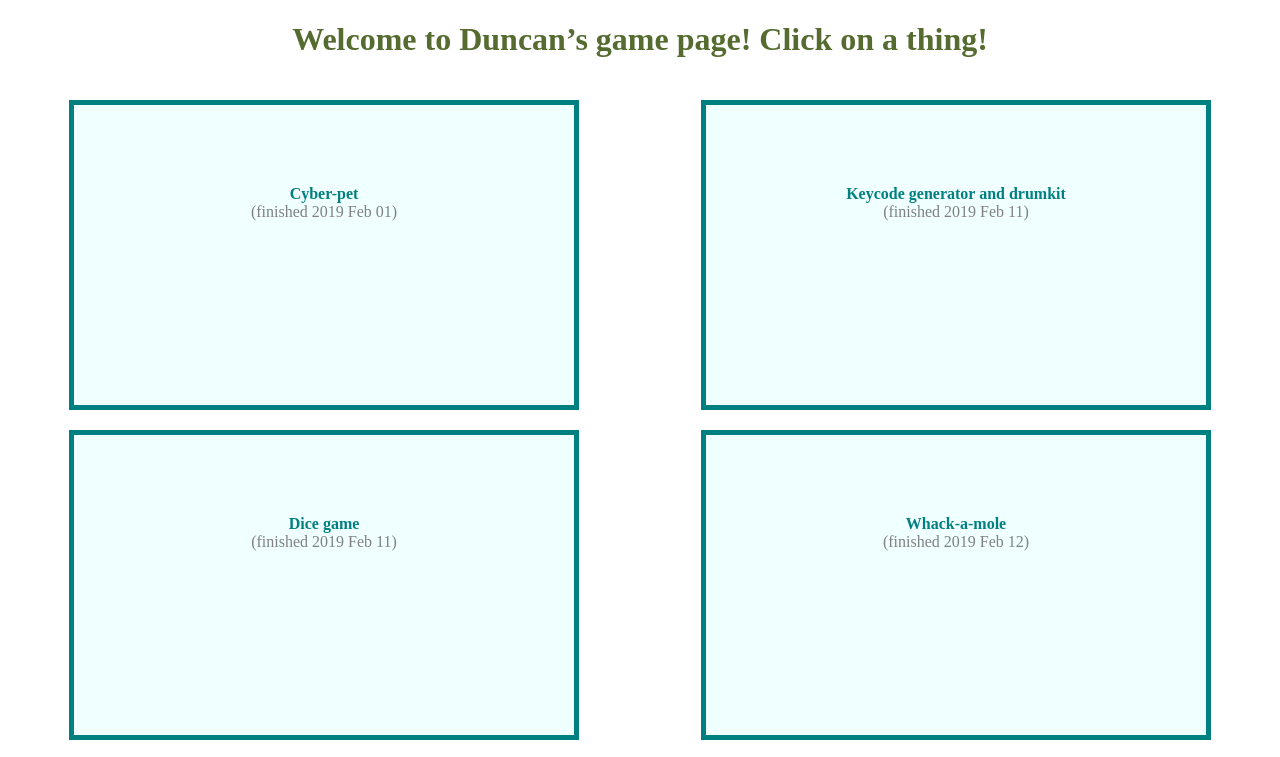
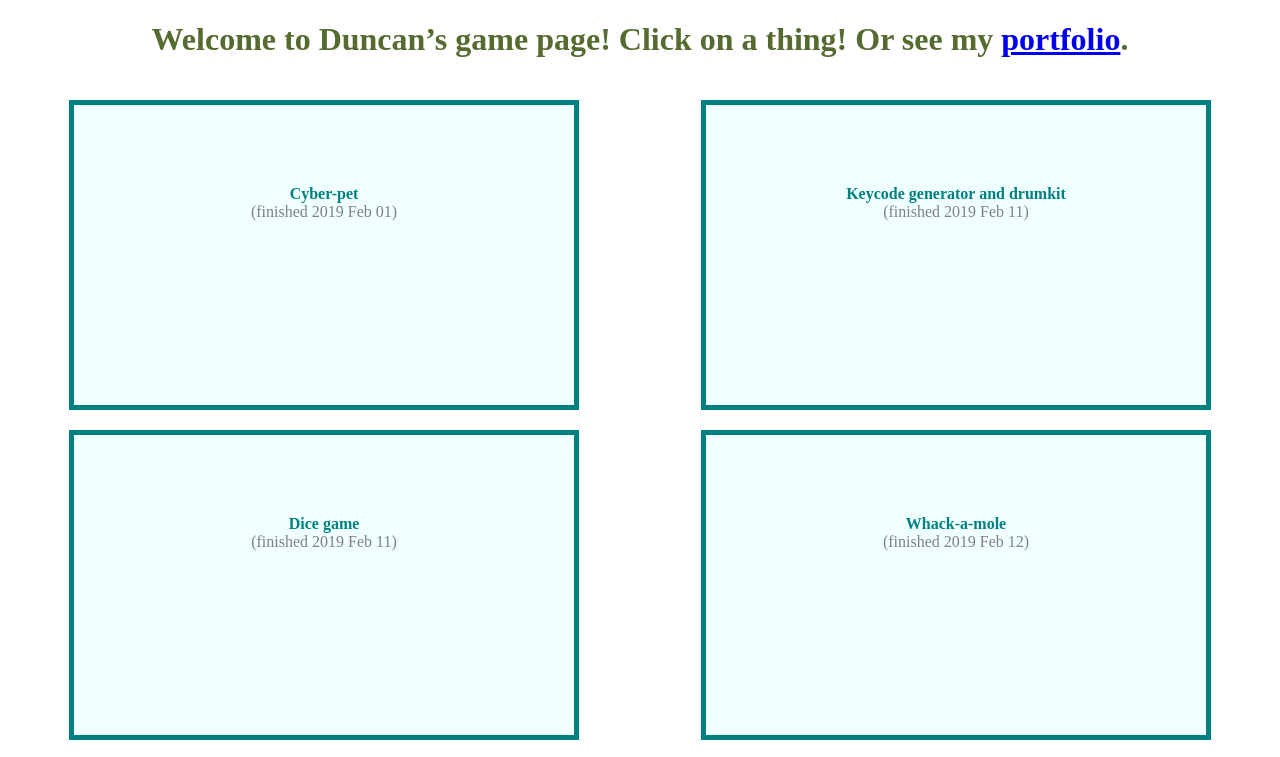
Before and after one commit to DuncanRitchie/AnotherRepo, a plain HTML site: page index.html in a window 1280 px wide. Shown: the top 757 px of the page. Drawn offline with Linux system fonts and the light colour scheme.

Commit message:
Added favicon.ico and a link to my Portfolio.

```diff
--- a/index.html
+++ b/index.html
@@ -6,10 +6,11 @@
     <meta http-equiv="X-UA-Compatible" content="ie=edge">
     <title>Duncan&rsquo;s JS challenges</title>
     <link rel="stylesheet" type="text/css" href="main.css" />
+    <link rel="icon" href="https://duncanritchie.github.io/Portfolio/favicon.ico" type="image/x-icon" />
 </head>
 <body>
     <h1>
-        Welcome to Duncan&rsquo;s game page! Click on a thing!
+        Welcome to Duncan&rsquo;s game page! Click on a thing! Or see my <a href="https://duncanritchie.github.io/Portfolio/" title="Duncan Ritchie&rsquo;s portfolio">portfolio</a>.
     </h1>
     <div id="indexLinksBody">
         <div class="indexLinkDiv">
```
Also changed, not shown: chess.html (+1 -0 lines), clock.html (+1 -0 lines), cyberpet.html (+1 -0 lines), dice.html (+1 -0 lines), keycodedrumkit.html (+1 -0 lines), whackamole.html (+1 -0 lines).
